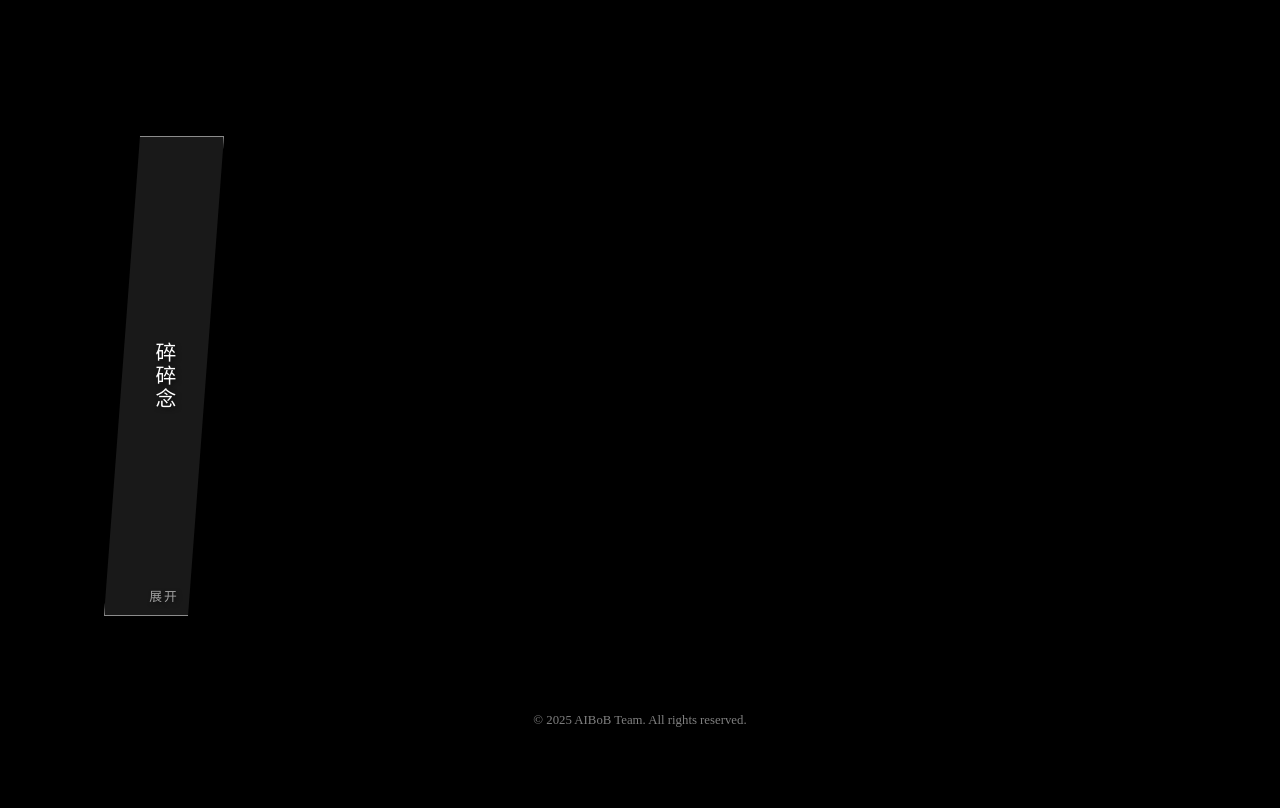
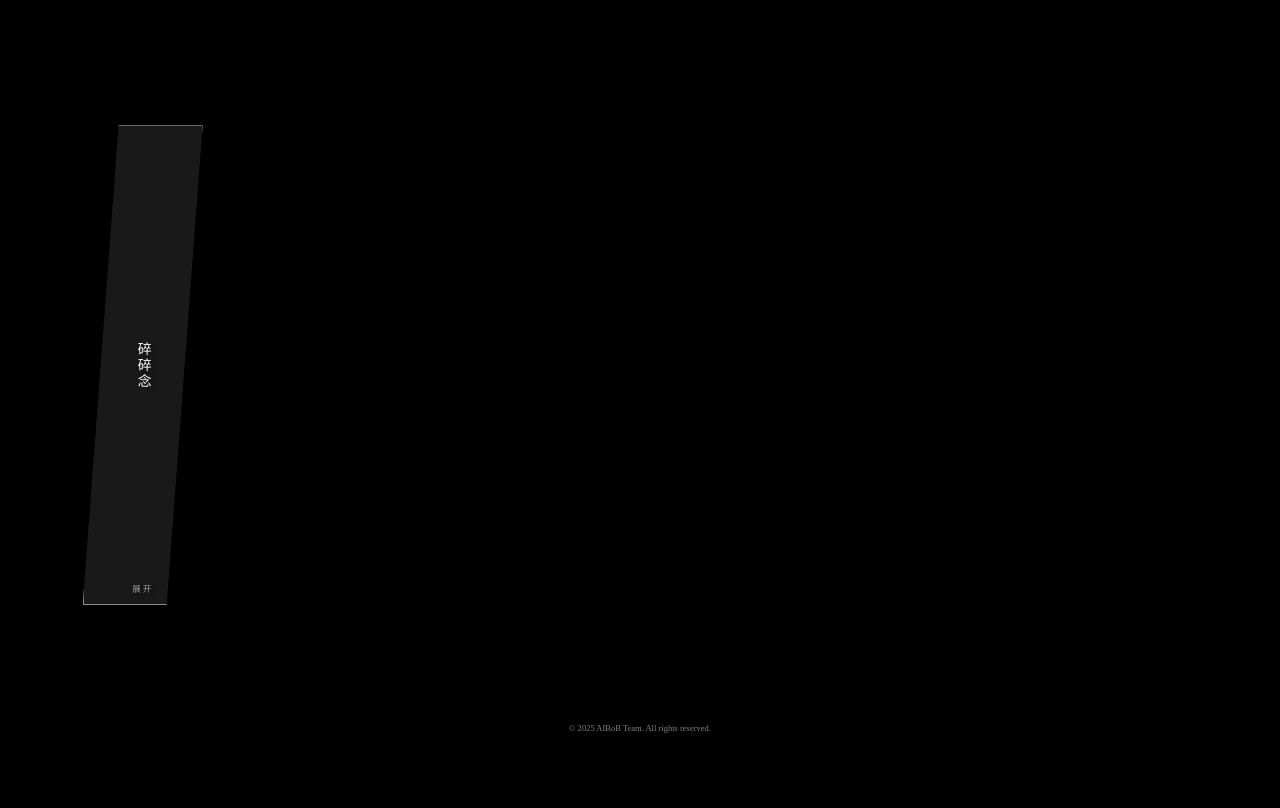
Before and after one commit to alltobebetter/WowGame, a plain HTML site: page index.html in a window 1280 px wide. Shown: the part 56-864 px from the top of the page. After the commit the page ends 843 px from the top, so only its background shows below. Drawn offline with Linux system fonts and the light colour scheme; no server answers.

Commit message:
Add files via upload

```diff
--- a/app.js
+++ b/app.js
@@ -541,3 +541,25 @@ function initDragScroll() {
         activeContainer = null;
     }
 }
+
+// 动态调整字体和元素大小
+function adjustLayout() {
+    const width = window.innerWidth;
+    const height = window.innerHeight;
+    const scaleFactor = Math.min(width / 1920, height / 1080); // 基于1920x1080的比例
+
+    // 调整字体大小
+    document.documentElement.style.fontSize = `${16 * scaleFactor}px`;
+
+    // 调整平行四边形等元素大小
+    const elements = document.querySelectorAll('.parallelogram, .dialog-box, .button');
+    elements.forEach(el => {
+        el.style.transform = `scale(${scaleFactor})`;
+    });
+}
+
+// 初始化布局调整
+adjustLayout();
+
+// 监听窗口大小变化
+window.addEventListener('resize', adjustLayout);
```
Also changed, not shown: engine.js (line endings or trailing spaces), index.html (line endings or trailing spaces), 3 other files.
